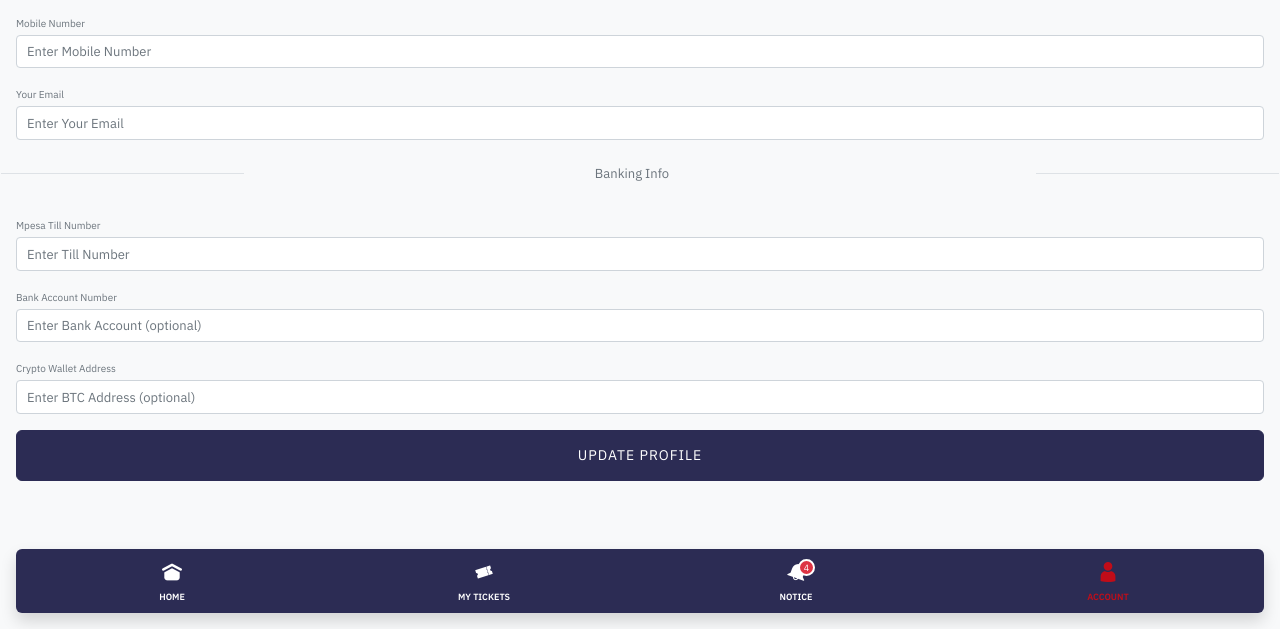
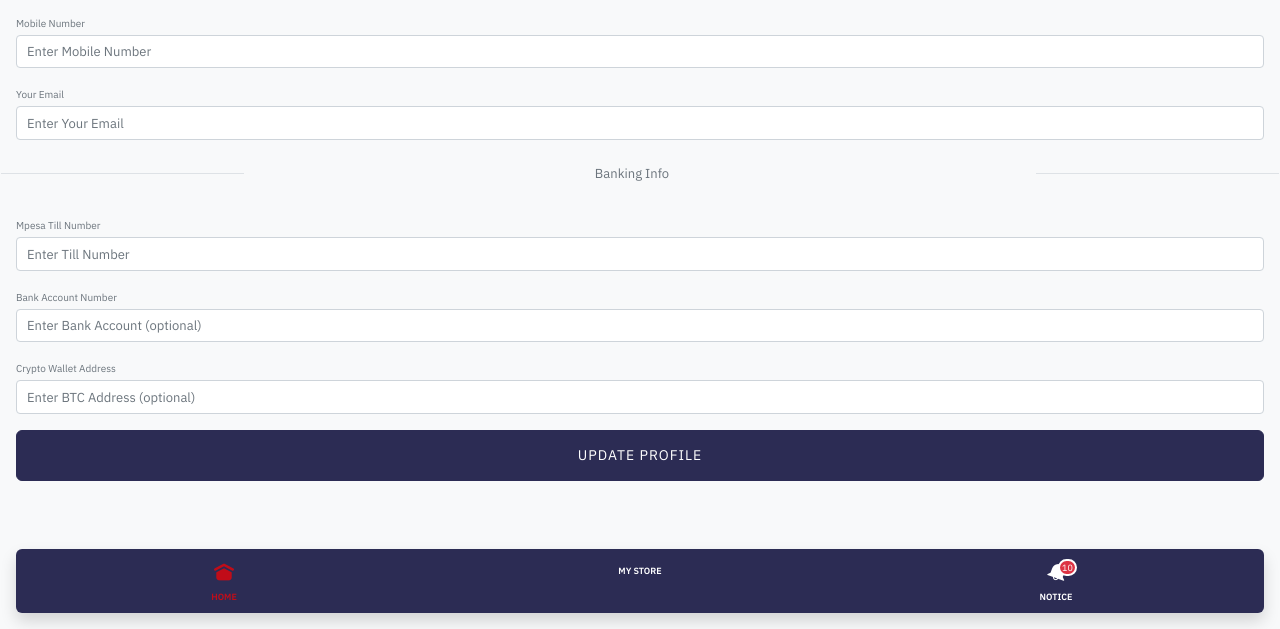
Before and after one commit to Nelius-Wandia/travel-booking, a plain HTML site: page profile.html in a window 1280 px wide. Shown: the part 171-800 px from the top of the page. Drawn offline with Linux system fonts and the light colour scheme.

Commit message:
Added correct fixed footer to profile page

```diff
--- a/profile.html
+++ b/profile.html
@@ -86,31 +86,26 @@
             </form>
         </div>
     </div>
+
     <div class="fixed-bottom p-3">
-        <div class="footer-menu row m-0 bg-danger shadow rounded-2">
+        <div class="footer-menu row m-0 bg-danger shadow rounded-2 justify-content-around">
             <div class="col-3 p-0 text-center">
-                <a href="home.html" class="home text-white">
+                <a href="home.html" class="home text-white active">
                     <span class="icofont-ui-home h5"></span>
                     <p class="mb-0 small">Home</p>
                 </a>
             </div>
             <div class="col-3 p-0 text-center">
                 <a href="my-ticket.html" class="home text-white">
-                    <span class="icofont-ticket h5"></span>
-                    <p class="mb-0 small">My Tickets</p>
+                    <span class="bi bi-cart4 h5"></span>
+                    <p class="mb-0 small">My Store</p>
                 </a>
             </div>
             <div class="col-3 p-0 text-center">
                 <a href="notification.html" class="home text-white">
                     <span class="icofont-notification h5"></span>
-                    <small class="osahan-n">4</small>
+                    <small class="osahan-n">10</small>
                     <p class="mb-0 small">Notice</p>
-                </a>
-            </div>
-            <div class="col-3 p-0 text-center">
-                <a href="profile.html" class="home text-white active">
-                    <span class="icofont-user h5"></span>
-                    <p class="mb-0 small">Account</p>
                 </a>
             </div>
         </div>
```
